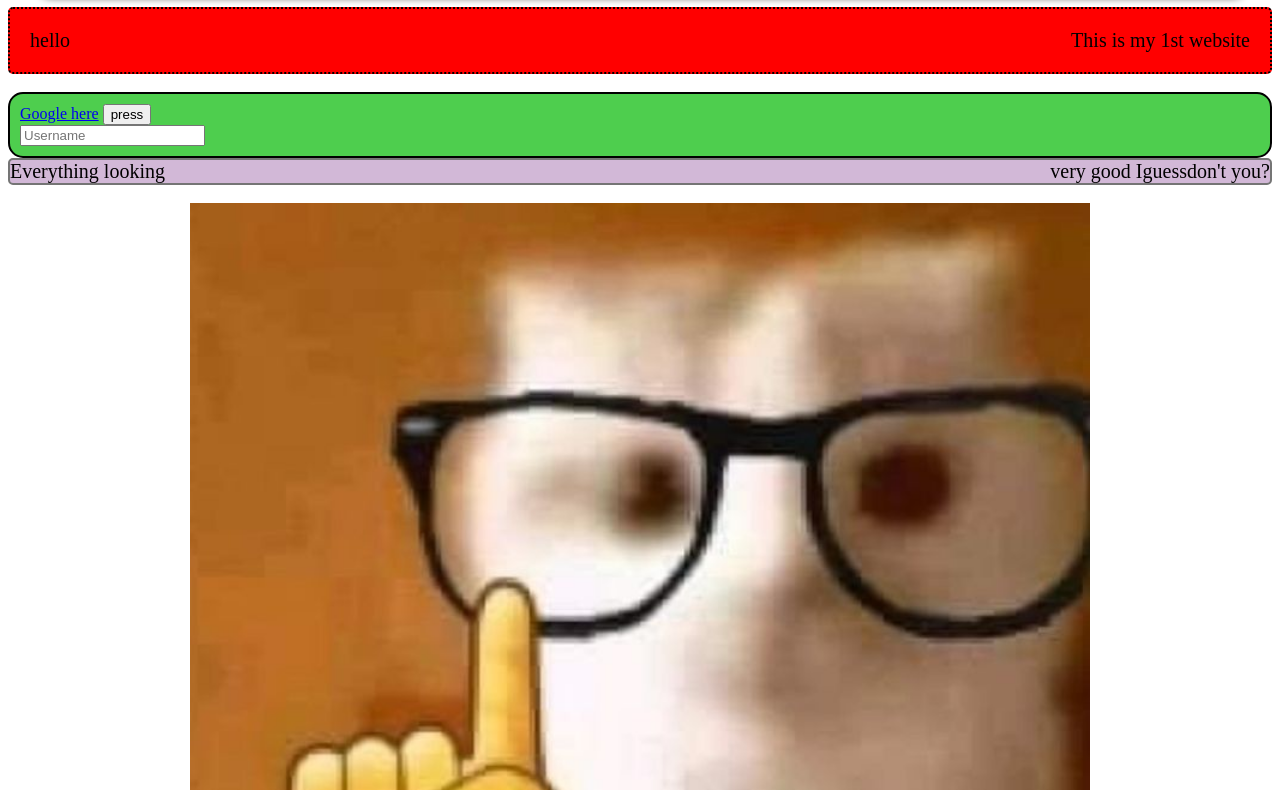
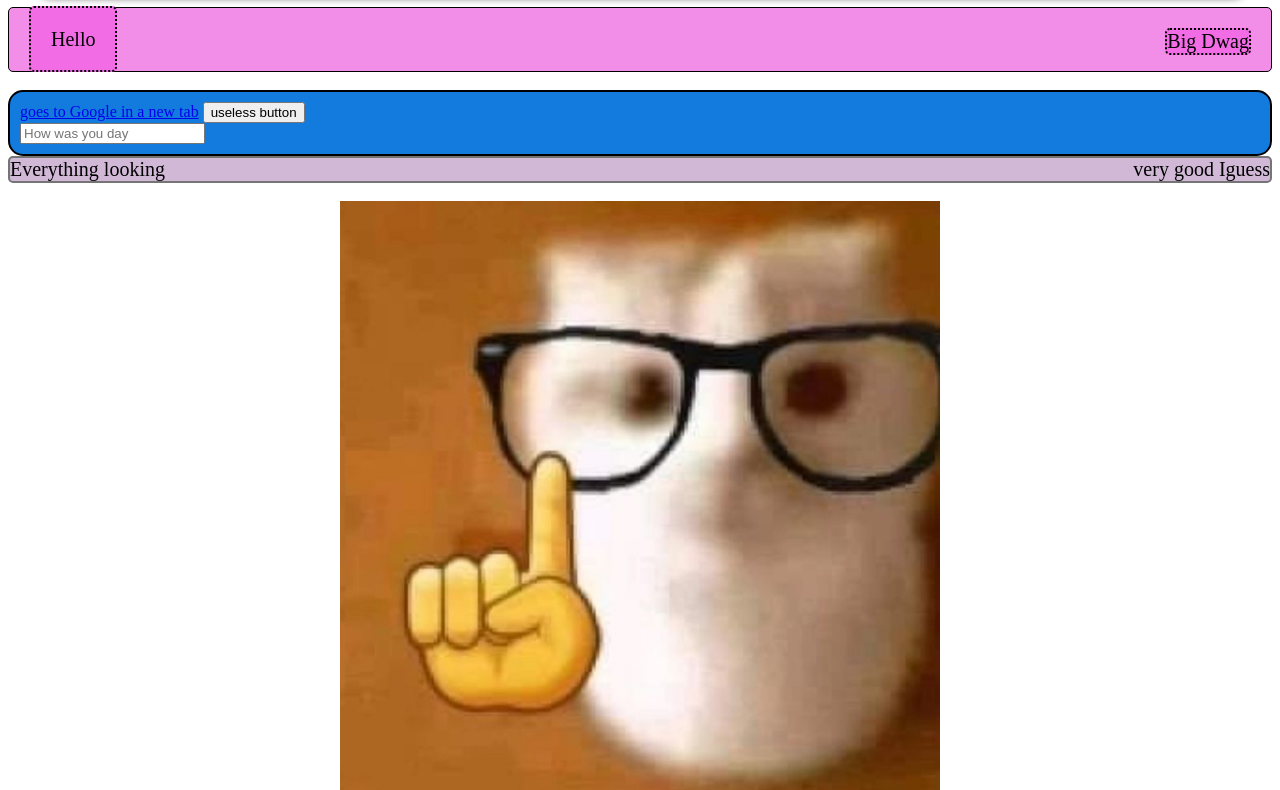
Before and after one commit to Sarthak-rasal/Webdev-devops, a plain HTML site: page Class 0/index.html in a window 1280 px wide. Shown: the part 61-851 px from the top of the page. Drawn offline with Linux system fonts and the light colour scheme.

Commit message:
made my first website a lil better

```diff
--- a/Class 0/index.html
+++ b/Class 0/index.html
@@ -12,34 +12,55 @@
       box-shadow: 2px 10px 10px black;
     "
   >
-    my webpage
+    My first ugly webpage xd
   </h1>
   <body>
     <div
       style="
-        background: red;
+        background: rgb(242, 141, 232);
         border-radius: 5px;
-        border: 2px dotted black;
+        border: 1px solid black;
         padding: 20px;
         font-size: 20px;
       "
     >
-      <span> hello</span>
-      <span style="float: right">This is my 1st website</span>
+      <span
+        style="
+          background: rgb(242, 108, 229);
+          border-radius: 5px;
+          border: 2px dotted black;
+          padding: 20px;
+          font-size: 20px;
+        "
+      >
+        Hello</span
+      >
+      <span
+        style="
+          float: right;
+          background: rgb(242, 108, 229);
+          border-radius: 5px;
+          border: 2px dotted black;
+          font-size: 20px;
+        "
+        >Big Dwag</span
+      >
     </div>
     <br />
     <div
       style="
-        background: rgb(78, 206, 78);
+        background: rgb(18, 123, 221);
         border-radius: 15px;
         border: 2px solid black;
         padding: 10px;
       "
     >
-      <a href="https://google.com" target="_blank">Google here</a>
-      <button>press</button>
+      <a href="https://google.com" target="_blank"
+        >goes to Google in a new tab</a
+      >
+      <button>useless button</button>
       <div>
-        <input placeholder="Username" type="text" />
+        <input placeholder="How was you day" type="text" />
       </div>
     </div>
     <div
@@ -56,12 +77,11 @@
       <div style="display: flex; justify-content: space-between">
         <div>very good I</div>
         <div>guess</div>
-        <div>don't you?</div>
       </div>
     </div>
     <br />
     <center>
-      <img width="900" src="catt.jpg" />
+      <img width="600" src="catt.jpg" />
     </center>
   </body>
 </div>
```
